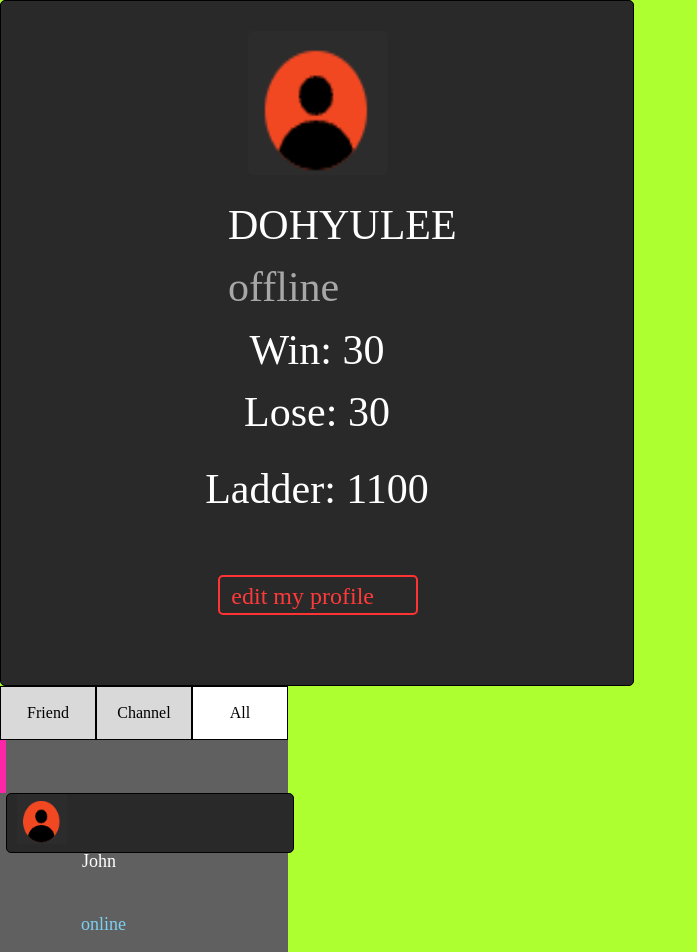
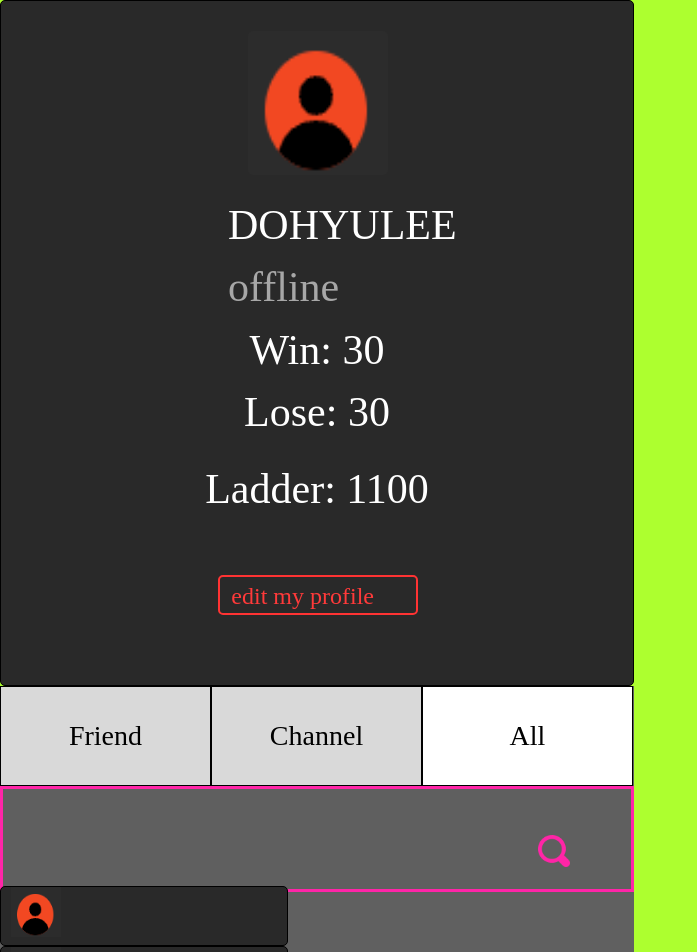
Before and after one commit to ft-ts/frontend, a Next.js app: page /main/right-wrapper in a window 1280 px wide. Shown: the top 952 px of the page, without its empty margins (0-697 px from the left). Built offline with nearby package versions, Linux system fonts and the light colour scheme; a web font is replaced by a local one.

Commit message:
feat: userlist resizing

```diff
--- a/src/app/main/right-wrapper/userList.module.scss
+++ b/src/app/main/right-wrapper/userList.module.scss
@@ -1,9 +1,14 @@
 
     /* 배경 */
-.userListBackground{
+
+ $userListBackgroundWidth: 634px;
+ $userListBackgroundHeight: 686px;
+ $SelectfontSize: 28px;
+
+ .userListBackground{
     position: relative;
-    width: 288px;
-    height: 424px;
+    width: $userListBackgroundWidth;
+    height: $userListBackgroundHeight;
     left: 0px;
     top: 0px;
     background: #606060;
@@ -16,8 +21,8 @@
 
   .listButton, .listButtonAll { /* Shared styles between "Friend", "Channel", and "All" buttons */
     position: absolute;
-    width: 96px;
-    height: 54.43px;
+    width: 211px;
+    height: 100px;
     border: 1px solid #000000;
     display: flex;
     align-items: center;
@@ -37,7 +42,7 @@
     font-family: 'ArcadeClassic';
     font-style: normal;
     font-weight: 400;
-    font-size: 16px;
+    font-size: $SelectfontSize;
     line-height: 24px;
     text-align: center;
     color: #000000;
@@ -47,10 +52,10 @@
   .listSearchButton{
     box-sizing: border-box;
     position: relative;
-    width: 288px;
-    height: 53.36px;
+    width: $userListBackgroundWidth;
+    height: 106px;
     left: 0px;
-    top: 54px;
+    top: 100px;
     background: #5F5F5F;
     border: 3px solid #FF25A8;
   }
@@ -66,11 +71,11 @@
 
  .userListRectangle{
     box-sizing: border-box;
-    position: relative;
+    position: absolute;
     width: 288px;
     height: 60px;
     left: 0px;
-    top: 107px;
+    top: 400px;
     background: #292929;
     border: 1px solid #000000;
     border-radius: 5px;
--- a/src/app/main/right-wrapper/userList.tsx
+++ b/src/app/main/right-wrapper/userList.tsx
@@ -12,12 +12,11 @@ export default function DisplayUserList(props: {}){
     return (
         <div className={styles.userListBackground}>
             <DisplayUserFriendList />
-            <DisplayUserChannelList />
-            <DisplayUserAllList />
+            <SelectUserList />
             <DisplayUserListSearch />
+            <UserListContainer users={users}/>
             {/* <ScrollComponent /> */}
             {/* <UserListBox user={users[0]}/> */}
-            <UserListContainer users={users}/>
         </div>
     )
 }
@@ -42,7 +41,7 @@ const DisplayUserFriendList = (props: {}) => {
 
 const DisplayUserChannelList = (props: {}) => {
     return (
-        <button className={styles.listButton} style={{left: "96px"}}>
+        <button className={styles.listButton} style={{left: "211px"}}>
             <h3 className={styles.listButtonText}>Channel</h3>
         </button>
     )
@@ -50,7 +49,7 @@ const DisplayUserChannelList = (props: {}) => {
 
 const DisplayUserAllList = (props: {}) => {
     return (
-        <button className={styles.listButtonAll} style={{left: "192px"}}>
+        <button className={styles.listButtonAll} style={{left: "422px"}}>
             <h3 className={styles.listButtonText}>All</h3>
         </button>
     )
@@ -72,7 +71,7 @@ const UserListContainer = (props: UserListContainerProps) => {
     return (
       <div>
         {props.users.map((user, index) => (
-          <UserListBox key={index} user={user} top={`${107 + index * 60}px`} />
+          <UserListBox key={index} user={user} top={`${200 + index * 60}px`} />
         ))}
       </div>
     );
```
